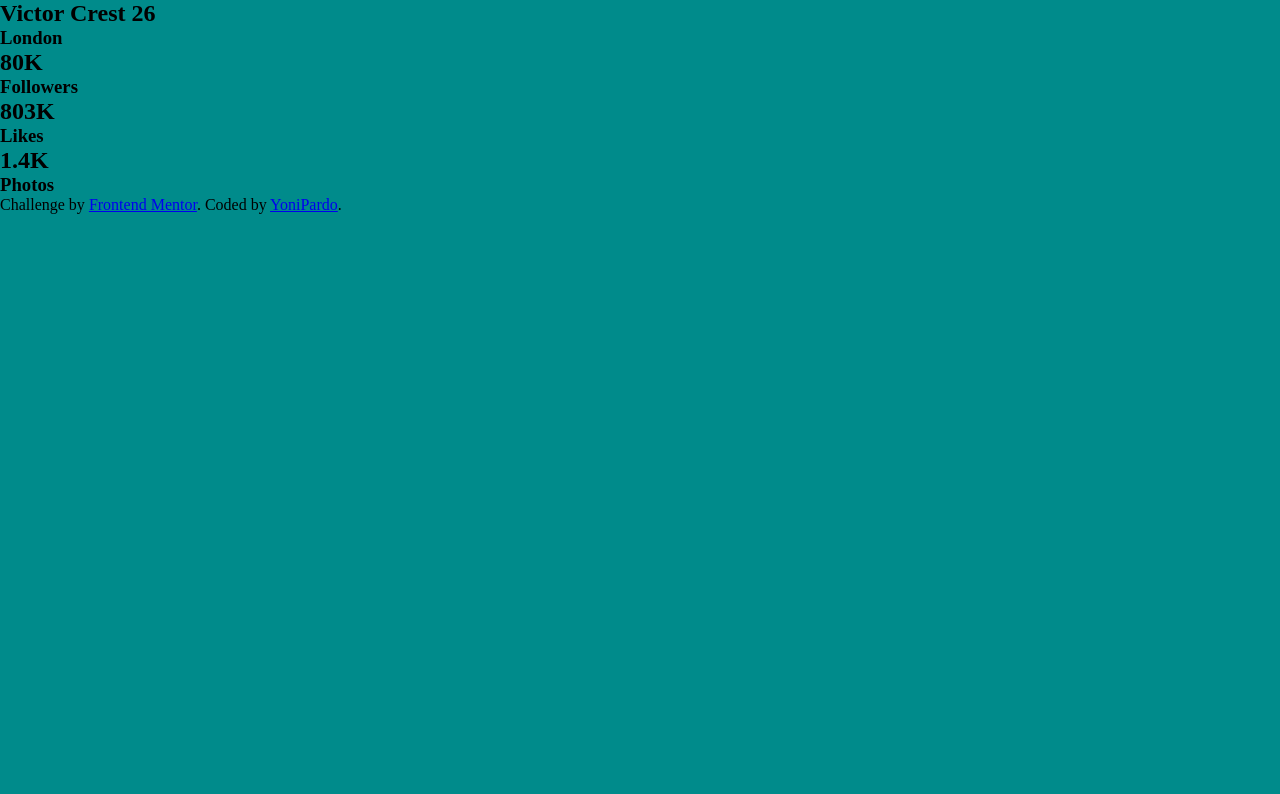
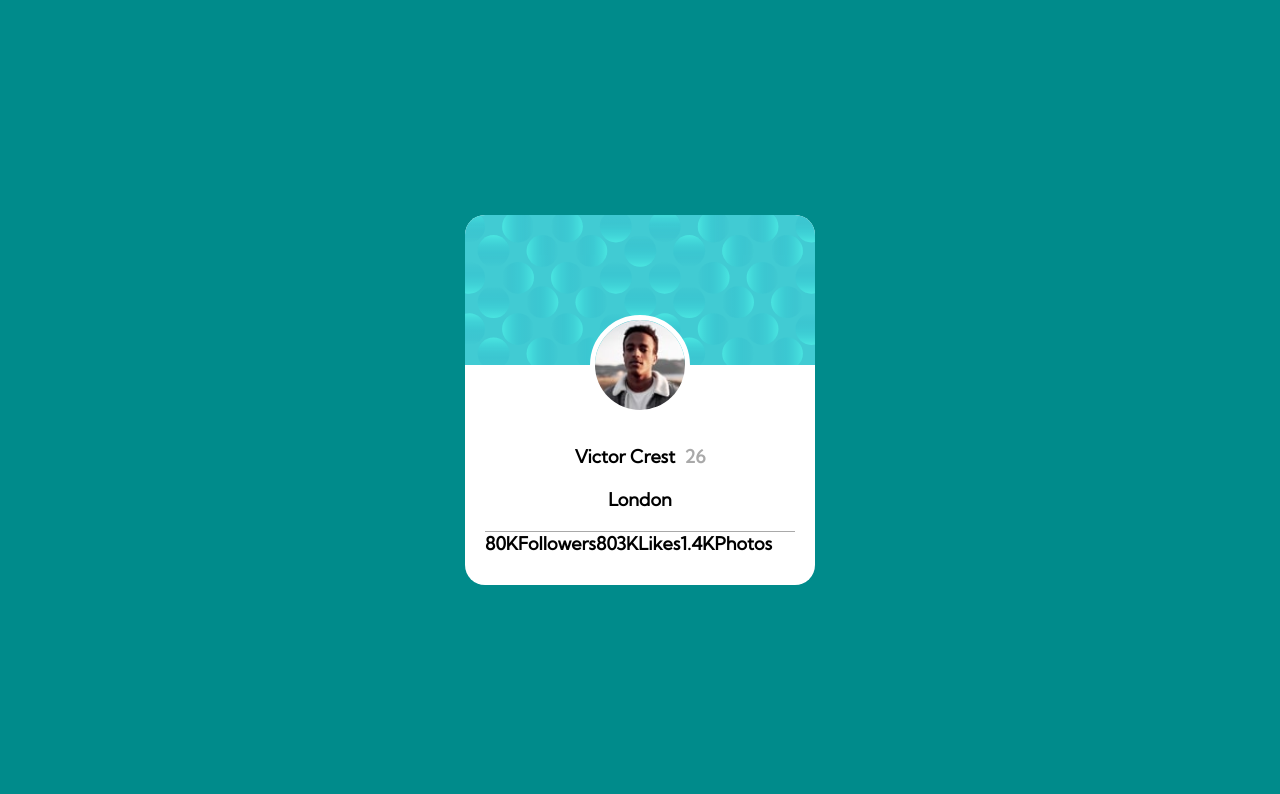
Before and after one commit to Jonitha42/Profile-card-component-Frontend-Mentor, a plain HTML site: page index.html in a window 1280 px wide. Shown: the top 794 px of the page. Drawn offline with Linux system fonts and the light colour scheme.

Commit message:
Segundos cambios

```diff
--- a/index.html
+++ b/index.html
@@ -6,6 +6,8 @@
 
   <link rel="icon" type="image/png" sizes="32x32" href="./images/favicon-32x32.png">
   <link rel="stylesheet" href="styles.css">
+  <link rel="preconnect" href="https://fonts.gstatic.com">
+<link href="https://fonts.googleapis.com/css2?family=Kumbh+Sans&display=swap" rel="stylesheet">
   <title>Frontend Mentor | Profile card component</title>
 
   <!-- Feel free to remove these styles or customise in your own stylesheet 👍 -->
@@ -19,33 +21,44 @@
 
   <div class="bg">
 
-    <div class="container">
+    <div class="card">
 
-      <h2 class="titulos">
-        Victor Crest  26
-      </h2>
+      <div class="containerheader"> </div>
 
-      <h3 class="subtitulos">
+      <div class="containerbody">
+
+        <div class="profile-image">
+          <img src="images/image-victor.jpg" alt="profile photo">
+        </div>
+
+      <h2 class="name"> Victor Crest  <span class="age"> 26</span>   </h2>
+
+      <h3 class="city">
         London
-      </h3>
+        </h3>
 
-      <h2 class="titulos">80K</h2>
+      <div class="cardfooter">
 
-      <h3 class="subtitulos">Followers</h3>
+        <h2 class="follows">80K</h2>
 
-      <h2 class="titulos"> 803K </h2>
+        <h3 class="followers">Followers</h3>
 
-      <h3 class="subtitulos"> Likes </h3>
+        <h2 class="likes"> 803K </h2>
 
-      <h2 class="titulos"> 1.4K </h2>
+        <h3 class="sublikes"> Likes </h3>
 
-      <h3 class="subtitulos">Photos</h3>
+        <h2 class="photos"> 1.4K </h2>
+
+        <h3 class="subphotos">Photos</h3>
 
 
+      </div>
 
 
-    </div>
+      </div>
   </div>
+
+</div>
 
   <div class="footer">
     Challenge by <a href="https://www.frontendmentor.io?ref=challenge" target="_blank">Frontend Mentor</a>.
--- a/styles.css
+++ b/styles.css
@@ -2,9 +2,76 @@
     padding: 0px;
     margin: 0px;
     box-sizing: border-box;
+    font-family: 'Kumbh Sans', sans-serif;
+    font-size: 18px;
+
 }
 
 
-body{
+.bg{
     background-color: darkcyan;
+    height:100vh;
+    display:flex;
+    justify-content: center;
+    align-items : center;
+    position: relative;
 }
+
+.card{
+    width: 350px;
+    background-color:white;
+    border-radius: 20px;
+    overflow: hidden;
+    text-align: center;
+}
+
+.containerheader {
+    background-image: url(../images/bg-pattern-card.svg);
+    background-size: cover;
+    height:150px;
+}
+
+.containerbody{
+    padding: 0 20px 30px;
+}
+
+.profile-image{
+    width: 100px; height: 100px;
+    border-radius: 50%;
+    border: 5px solid white;
+    overflow: hidden;
+    margin: -50px auto 30px auto;
+}
+
+.profile-image img{
+    width: 100%;
+    height: auto;
+    display: block;
+
+}
+
+
+.name{
+    text-align: center;
+    margin-bottom: 20px;
+}
+
+.age{
+    margin-left: 5px;
+    color: darkgrey;
+
+}
+
+.city{
+    text-align: center;
+    margin-bottom: 20px;
+}
+
+
+.cardfooter{
+
+    border-top: 1px solid darkgrey;
+    display: flex;
+
+
+}
```
Also changed, not shown: images/bg-pattern-bottom.svg (added), images/bg-pattern-card.svg (added), images/bg-pattern-top.svg (added), images/favicon-32x32.png (added), images/image-victor.jpg (added).
